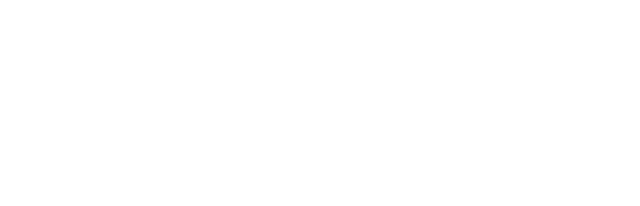
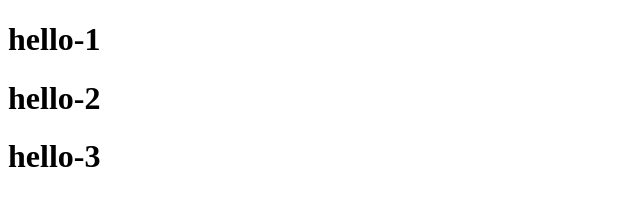
Before and after one commit to Shadman-spec/711day7prac, a plain HTML site: page index.html in a window 1280 px wide. Shown: the whole page, without its empty margins (0-640 px from the left). Drawn offline with Linux system fonts and the light colour scheme.

Commit message:
added h1

```diff
--- a/index.html
+++ b/index.html
@@ -8,6 +8,9 @@
 </head>
 
 <body>
+    <h1>hello-1</h1>
+    <h1>hello-2</h1>
+    <h1>hello-3</h1>
 
 </body>
 
```
